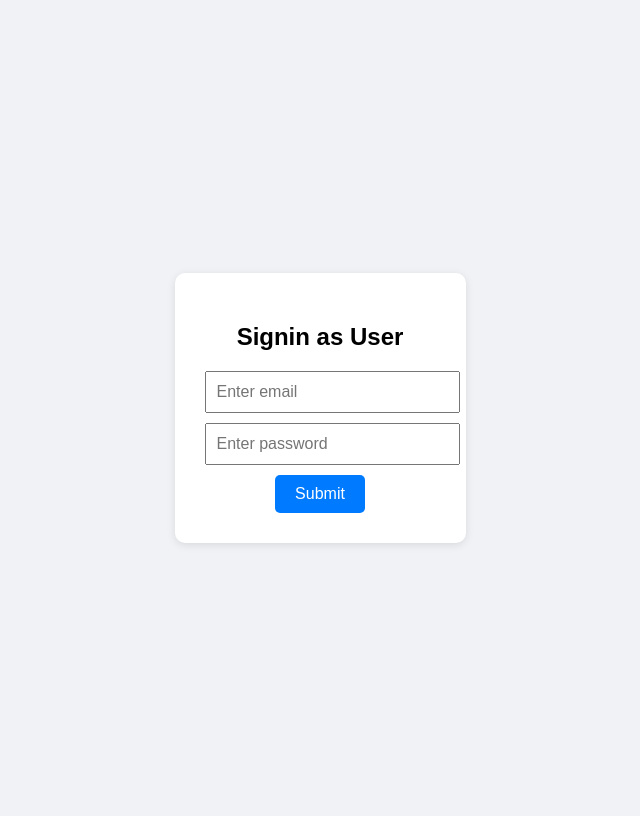
After one commit to nishchayshroff2002/Youtube-Video-uploader, a Flask app: page /user/signin in a window 1280 px wide. The commit adds this page. Shown: the whole page, without its empty margins (320-960 px from the left). Run offline with Flask 3, Linux system fonts and the light colour scheme; parts of the project's set-up code (start-up, migrations or seed data) failed here and were passed over.

Commit message:
user changes

```diff
--- a/app.py
+++ b/app.py
@@ -65,11 +65,16 @@ def start():
     return render_template("start.html")
 
 
-@app.route("/owner/register", methods = ['GET'])
+@app.route("/owner/signin", methods = ['GET'])
 def register_as_owner():
-    return render_template("register_owner.html")
+    return render_template("signin_owner.html")
 
-@app.route("/owner/register", methods=['POST'])
+@app.route("/user/signin", methods = ['GET'])
+def register_as_user():
+    return render_template("signin_user.html")
+
+
+@app.route("/owner/signin", methods=['POST'])
 def get_consent_screen():
     auth_url, state = flow.authorization_url(
     access_type="offline",           # request refresh token
@@ -78,6 +83,11 @@ def get_consent_screen():
     )
     return redirect(auth_url)
 
+@app.route("/user/signin", methods = ['POST'])
+def user_signin():
+    username = request.form.get('username')
+    password = request.form.get('password')
+    return f"Received username: {username}, password: {password}"
 
 @app.route("/oauth",methods = ['GET'])
 def get_refresh_token():
--- a/templates/register_owner.html
+++ b/templates/signin_owner.html
@@ -6,7 +6,7 @@
 </head>
 <body>
     <h1>OAuth Demo</h1>
-    <form action="/owner/register" method="post">
+    <form action="/owner/signin" method="post">
         <button type="submit">Register</button>
     </form>
 </body>
--- /dev/null
+++ b/templates/signin_user.html
@@ -0,0 +1,51 @@
+<!DOCTYPE html>
+<html lang="en">
+<head>
+    <meta charset="UTF-8">
+    <title>Login Form</title>
+    <style>
+        body {
+            font-family: Arial, sans-serif;
+            display: flex;
+            height: 100vh;
+            justify-content: center;
+            align-items: center;
+            background-color: #f0f2f5;
+        }
+        form {
+            background-color: white;
+            padding: 30px;
+            border-radius: 10px;
+            box-shadow: 0 2px 8px rgba(0,0,0,0.1);
+            text-align: center;
+        }
+        input {
+            display: block;
+            width: 100%;
+            padding: 10px;
+            margin: 10px 0;
+            font-size: 16px;
+        }
+        button {
+            padding: 10px 20px;
+            font-size: 16px;
+            border: none;
+            border-radius: 5px;
+            background-color: #007bff;
+            color: white;
+            cursor: pointer;
+        }
+        button:hover {
+            background-color: #0056b3;
+        }
+    </style>
+</head>
+<body>
+    <form action="/user/signin" method="POST">
+        <h2>Signin as User</h2>
+        <input type="email" name="email" placeholder="Enter email" required>
+        <input type="password" name="password" placeholder="Enter password" required>
+        <button type="submit">Submit</button>
+    </form>
+</body>
+</html>
```
Also changed, not shown: templates/start.html (+31 -2 lines).
